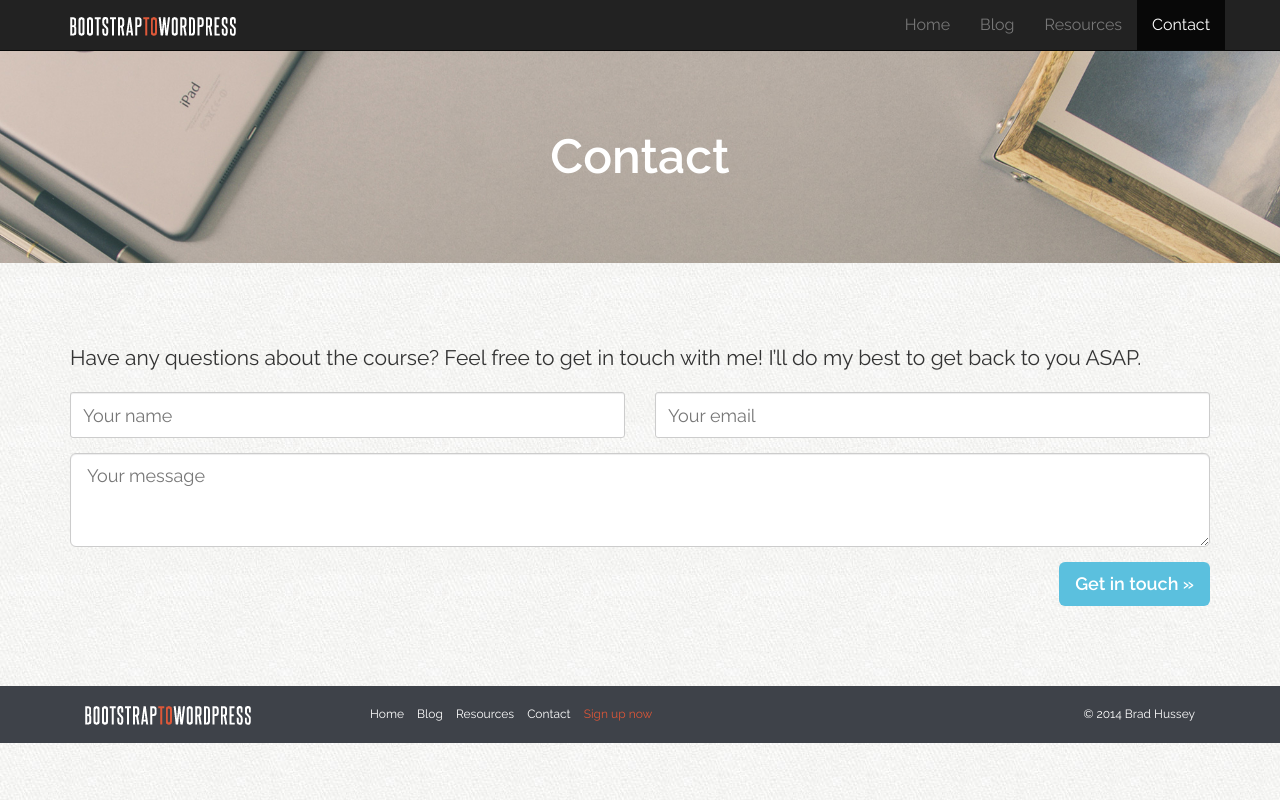
After one commit to discovermaxweb/B2W, a PHP site: page /contact.html in a window 1280 px wide. The commit adds this page. Run offline with PHP 8.4, Linux system fonts and the light colour scheme; some libraries are stand-ins or nearby versions.

Commit message:
Completed the Bootstrap template for the Contact page

```diff
--- a/assets/css/custom.css
+++ b/assets/css/custom.css
@@ -584,6 +584,35 @@ textarea {
 	padding: 6px 12px;
 }
 
+input[type="submit"],
+button[type="submit"] {
+	display: inline-block;
+	margin-bottom: 0;
+	font-size: 18px;
+	font-weight: bold;
+	line-height: 1.33;
+	text-align: center;
+	white-space: nowrap;
+	vertical-align: middle;
+	cursor: pointer;
+	-webkit-user-select: none;
+	-moz-user-select: none;
+	-ms-user-select: none;
+	user-select: none;
+	background-image: none;
+	border: none;
+	-webkit-border-radius: 6px;
+	-moz-border-radius: 6px;
+	border-radius: 6px;
+}
+
+input[type="submit"]:hover,
+button[type="submit"]:hover {
+	outline: none;
+	border: none;
+	background: #aaa;
+}
+
 /* ==== MEDIA QUERIES ==== */
 
 @media screen and (max-width : 991px) {
--- /dev/null
+++ b/contact.html
@@ -0,0 +1,165 @@
+<!DOCTYPE html>
+
+<html lang="en">
+<head>
+	<meta http-equiv="Content-Type" content="text/html; charset=UTF-8">
+	<meta charset="utf-8">
+
+	<meta name="viewport" content="width=device-width, initial-scale=1">
+	<meta name="description" content="">
+	<meta name="author" content="">
+	<link rel="icon" href="assets/img/favicon.ico">
+
+	<title>Contact | Bootstrap to WordPress</title>
+
+	<!-- Bootstrap core CSS - NB: using file from completed project since it does not display correctly with the newest version of Bootstrap -->
+	<link href="assets/css/old/bootstrap.min.css" rel="stylesheet">
+
+	<!-- Font Awesome Icons - NB: downloaded files did not work, using CDN instead -->
+	<link href="https://maxcdn.bootstrapcdn.com/font-awesome/4.5.0/css/font-awesome.min.css" rel="stylesheet">
+
+    	<!-- Custom CSS -->
+	<link href="assets/css/custom.css" rel="stylesheet">
+
+	<!-- Google Fonts -->
+	<link href="https://fonts.googleapis.com/css?family=Raleway:400,600&display=swap" rel="stylesheet">
+
+	<!-- HTML5 shiv and Respond.js IE8 support of HTML5 elements and media queries -->
+	<!--[if lt IE 9]>
+	<script src="https://oss.maxcdn.com/html5shiv/3.7.2/html5shiv.min.js"></script>
+	<script src="https://oss.maxcdn.com/respond/1.4.2/respond.min.js"></script>
+	<![endif]-->
+
+</head>
+
+<body class="full-width contact">
+
+    <!-- HEADER
+	================================================== -->
+	<header class="site-header" role="banner">
+
+        <!-- NAVBAR
+        ================================================== -->
+        <div class="navbar-wrapper">
+
+            <div class="navbar navbar-inverse navbar-fixed-top" role="navigation">
+                <div class="container">
+                    <div class="navbar-header">
+                        <button type="button" class="navbar-toggle" data-toggle="collapse" data-target=".navbar-collapse">
+                            <span class="sr-only">Toggle navigation</span>
+                            <span class="icon-bar"></span>
+                            <span class="icon-bar"></span>
+                            <span class="icon-bar"></span>
+                        </button>
+                        <a class="navbar-brand" href="/"><img src="assets/img/logo.png" alt="Bootstrap to Wordpress"></a>
+                    </div><!-- navbar-header -->
+                    <div class="navbar-collapse collapse">
+                        <ul class="nav navbar-nav navbar-right">
+                            <li><a href="/">Home</a></li>
+                            <li><a href="blog.html">Blog</a></li>
+                            <li><a href="resources.html">Resources</a></li>
+                            <li class="active"><a href="contact.html">Contact</a></li>
+                        </ul>
+                    </div><!-- navbar-collapse -->
+                </div><!-- container -->
+            </div><!-- navbar -->
+
+        </div><!-- navbar-header -->
+    </header>
+
+    <!-- FEATURE IMAGE
+    ================================================== -->
+    <section class="feature-image feature-image-default" data-type="background" data-speed="2">
+		<h1 class="page-title">Contact</h1>
+    </section>
+
+    <!-- MAIN CONTENT
+	================================================== -->
+    <div class="container">
+	    <div class="row" id="primary">
+
+		    <div id="content" class="col-sm-12">
+
+			    <section class="main-content">
+			    	<p class="lead">Have any questions about the course? Feel free to get in touch with me! I&rsquo;ll do my best to get back to you ASAP.</p>
+
+			    	<form role="form" class="clearfix">
+	    				<div class="row">
+	    					<div class="col-sm-6">
+	    						<div class="form-group">
+		    						<label class="sr-only" for="contact-name">Name</label>
+									<input type="text" class="form-control input-lg" id="contact-name" placeholder="Your name">
+	    						</div><!-- form-group -->
+	    					</div><!-- end col -->
+
+	    					<div class="col-sm-6">
+	    						<div class="form-group">
+		    						<label class="sr-only" for="contact-email">Email</label>
+									<input type="text" class="form-control input-lg" id="contact-email" placeholder="Your email">
+	    						</div><!-- form-group -->
+	    					</div><!-- end col -->
+
+	    					<div class="col-sm-12">
+	    						<div class="form-group">
+		    						<label class="sr-only" for="contact-words">Message</label>
+		    						<textarea class="form-control input-lg" id="contact-words" placeholder="Your message" rows="3"></textarea>
+	    						</div><!-- form-group -->
+	    					</div><!-- end col -->
+	    				</div><!-- row -->
+						<input type="submit" class="btn btn-info btn-lg pull-right" value="Get in touch &raquo;">
+			        </form>
+
+			    </section><!-- main-content -->
+
+		    </div><!-- content -->
+
+	    </div><!-- primary -->
+    </div><!-- container -->
+
+    <!-- FOOTER
+    ================================================== -->
+
+    <footer>
+        <div class="container">
+            <div class="col-sm-3">
+                <p><a href="/"><img src="assets/img/logo.png" alt="Bootstrap to WordPress"></a></p>
+            </div><!-- end col -->
+            <div class="col-sm-6">
+                <nav>
+                    <ul class="list-unstyled list-inline">
+                        <li><a href="">Home</a></li>
+                        <li><a href="">Blog</a></li>
+                        <li><a href="">Resources</a></li>
+                        <li><a href="">Contact</a></li>
+                        <li class="signup-link"><a href="">Sign up now</a></li>
+                    </ul>
+                </nav>
+            </div><!-- end col -->
+            <div class="col-sm-3">
+                <p class="pull-right">&copy; 2014 Brad Hussey</p>
+            </div><!-- end col -->
+        </div><!-- container -->
+    </footer>
+
+    <!-- Bootstrap core JavaScript
+    ================================================== -->
+    <!-- Placed at the end of the document so the pages load faster -->
+    <script src="http://ajax.googleapis.com/ajax/libs/jquery/3.4.1/jquery.min.js"></script><!-- ERROR: Failed to load resource: net::ERR_FILE_NOT_FOUND -->
+    <script src="assets/js/jquery-3.4.1.min.js"></script>
+    <script src="assets/js/old/bootstrap.min.js"></script> <!-- NB: using file from completed project since it does not display correctly with the newest version of Bootstrap  -->
+
+    <script src="assets/js/main.js"></script>
+
+    <!-- NB - a strange glitch: this code does not work from the external style sheet
+    ================================================== -->
+    <style>
+        i.ci {
+            display: inline-block;
+            height: 40px;
+            width: 40px;
+            background: url('assets/img/icon-sprite.png') no-repeat;
+        }
+    </style>
+
+</body>
+</html>
```
Also changed, not shown: 1 other file.
